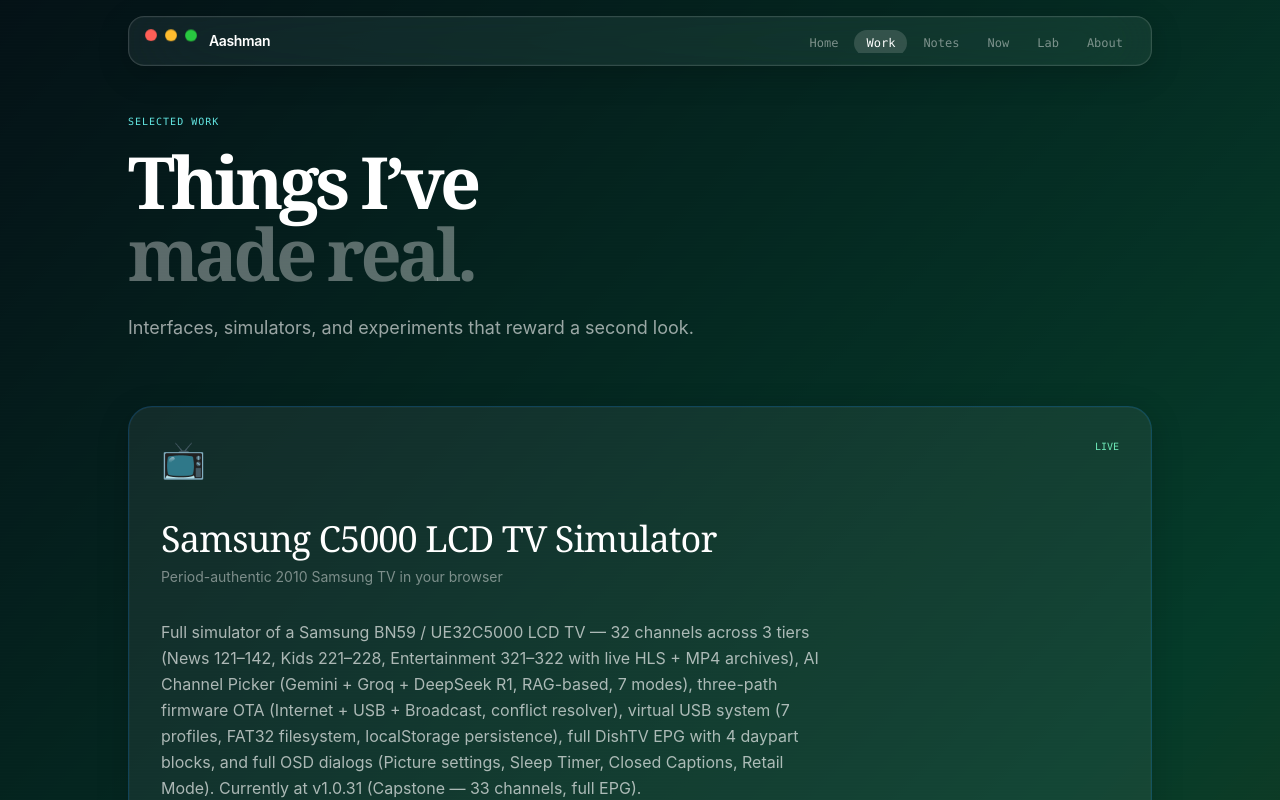
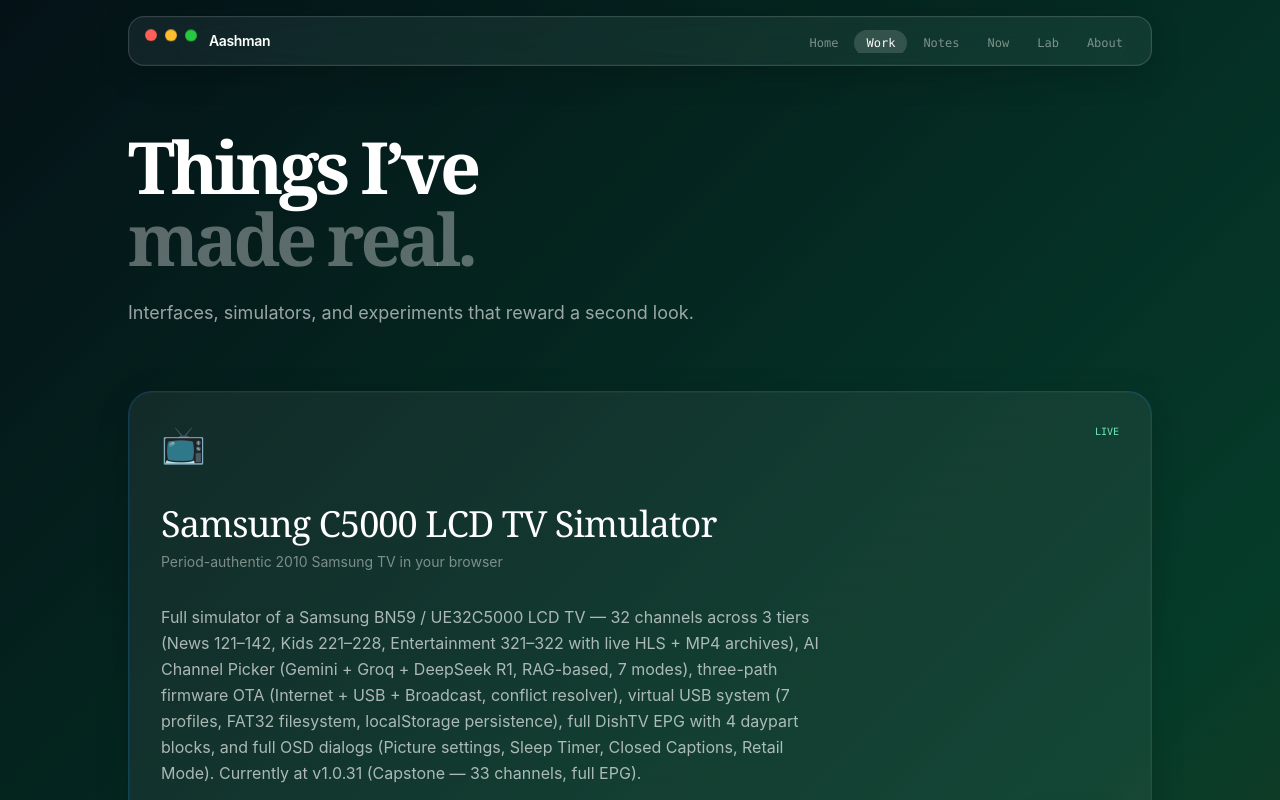
Before and after one commit to AashmanShukla3223/AashmanShukla3223, a React (Vite) app: page /projects in a window 1280 px wide. Shown: the top 800 px of the page. Built offline with nearby package versions, Linux system fonts and the light colour scheme.

Commit message:
Simplify subtitle hierarchy

```diff
--- a/src/pages/Projects.tsx
+++ b/src/pages/Projects.tsx
@@ -3,7 +3,7 @@
 export default function Projects() {
   return <div className="max-w-5xl mx-auto">
     <header className="max-w-2xl animate-slide-up">
-      <p className="text-[10px] uppercase tracking-widest font-mono text-tahoe-mint">Selected work</p>
+
       <h1 className="mt-4 text-5xl sm:text-7xl font-bold tracking-[-0.06em] text-white">Things I’ve<br /><span className="text-white/35">made real.</span></h1>
       <p className="mt-6 text-lg text-white/60 leading-relaxed">Interfaces, simulators, and experiments that reward a second look.</p>
     </header>
```
